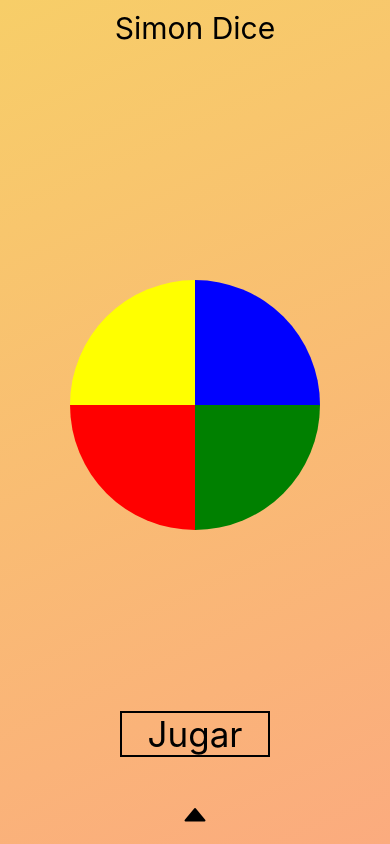
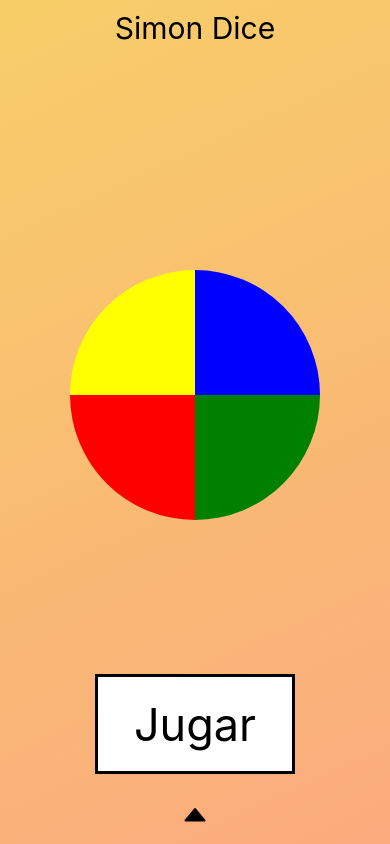
Before and after one commit to MatiasRueda/Simon, a React Native app: screen / in a window 390 px wide. Built offline with nearby package versions, Linux system fonts and the light colour scheme.

Commit message:
Mas estilos agregados

```diff
--- a/src/components/dumb/DPieza.tsx
+++ b/src/components/dumb/DPieza.tsx
@@ -32,14 +32,21 @@ export default function DPieza({ ...rest }: Parametros): JSX.Element {
     borderTopRightRadius: rest.topRight ? 125 : undefined,
     borderBottomLeftRadius: rest.bottomLeft ? 125 : undefined,
     borderBottomRightRadius: rest.bottomRight ? 125 : undefined,
-    backgroundColor: rest.elegido
-      ? aumentarBrillo(rest.color as string, 50)
-      : rest.color,
   };
 
   return (
-    <Pressable onPress={rest.press} disabled={!rest.presionable}>
-      <View style={estilo}></View>
-    </Pressable>
+    <Pressable
+      style={({ pressed }) => [
+        {
+          backgroundColor:
+            pressed || rest.elegido
+              ? aumentarBrillo(rest.color as string, 50)
+              : rest.color,
+        },
+        estilo,
+      ]}
+      onPress={rest.press}
+      disabled={!rest.presionable}
+    ></Pressable>
   );
 }
--- a/src/components/smart/SJugar.tsx
+++ b/src/components/smart/SJugar.tsx
@@ -7,12 +7,24 @@ export default function SJugar({ ...rest }: UseSimon): JSX.Element {
   };
 
   return (
-    <View style={estilos.componenteJugar}>
+    <View style={estilos.componente}>
       {!rest.jugar && (
-        <Pressable onPress={mostrarResultado}>
-          <View style={estilos.componenteJugar}>
-            <Text style={estilos.jugar}>Jugar</Text>
-          </View>
+        <Pressable
+          style={({ pressed }) => [
+            {
+              backgroundColor: pressed ? "black" : "white",
+            },
+            estilos.componenteJugar,
+          ]}
+          onPress={mostrarResultado}
+        >
+          {({ pressed }) => (
+            <Text
+              style={[{ color: pressed ? "white" : "black" }, estilos.jugar]}
+            >
+              Jugar
+            </Text>
+          )}
         </Pressable>
       )}
     </View>
@@ -21,24 +33,24 @@ export default function SJugar({ ...rest }: UseSimon): JSX.Element {
 
 const estilos = StyleSheet.create({
   componente: {
-    flex: 1,
-    justifyContent: "center",
+    height: 100,
+    width: 200,
   },
 
   texto: {
     textAlign: "center",
   },
+
   componenteJugar: {
-    height: 80,
+    height: 100,
+    width: 200,
     alignItems: "center",
     justifyContent: "center",
+    borderColor: "black",
+    borderWidth: 3,
   },
 
   jugar: {
-    textAlign: "center",
-    width: 150,
-    fontSize: 35,
-    borderWidth: 2,
-    borderColor: "black",
+    fontSize: 45,
   },
 });
--- a/src/components/smart/SMensaje.tsx
+++ b/src/components/smart/SMensaje.tsx
@@ -12,16 +12,29 @@ export default function SMensajes(): JSX.Element {
   return (
     <Fragment>
       {simonContext.mensajes && (
-        <View style={estilo.componente}>
-          <Text style={estilo.texto}>
+        <View style={estilos.componente}>
+          <Text style={estilos.texto}>
             {simonContext.mensajes.mensajeTitulo}
           </Text>
-          <Pressable onPress={volver}>
-            <View style={estilo.boton}>
-              <Text style={estilo.textoBoton}>
-                {simonContext.mensajes.mensajeBoton}
+          <Pressable
+            onPress={volver}
+            style={({ pressed }) => [
+              {
+                backgroundColor: pressed ? "black" : "white",
+              },
+              estilos.boton,
+            ]}
+          >
+            {({ pressed }) => (
+              <Text
+                style={[
+                  { color: pressed ? "white" : "black" },
+                  estilos.textoBoton,
+                ]}
+              >
+                {simonContext.mensajes?.mensajeBoton}
               </Text>
-            </View>
+            )}
           </Pressable>
         </View>
       )}
@@ -29,7 +42,7 @@ export default function SMensajes(): JSX.Element {
   );
 }
 
-const estilo = StyleSheet.create({
+const estilos = StyleSheet.create({
   componente: {
     height: "100%",
     width: "100%",
@@ -43,7 +56,6 @@ const estilo = StyleSheet.create({
     height: 80,
     width: 170,
     marginTop: 20,
-    backgroundColor: "white",
     alignItems: "center",
     justifyContent: "center",
   },
--- a/src/components/smart/SSimon.tsx
+++ b/src/components/smart/SSimon.tsx
@@ -53,6 +53,7 @@ export default function SSimon(): JSX.Element {
 const estilos = StyleSheet.create({
   componente: {
     flex: 1,
+    alignItems: "center",
     justifyContent: "center",
   },
 
--- a/src/hooks/useSimon.tsx
+++ b/src/hooks/useSimon.tsx
@@ -29,6 +29,8 @@ export default function useSimon(): UseSimon {
   const [mostrarResultado, setMostrarResultado] = useState<boolean>(false);
   const [memorizando, setMemorizando] = useState<boolean>(false);
   const [jugar, setJugar] = useState<boolean>(false);
+  const SEG_MEMORIZAR: number = 1;
+  const SEG_ENTRE_MEMORIZAR: number = 1;
 
   const empezarMostrar = () => {
     setMostrarResultado(true);
@@ -71,16 +73,15 @@ export default function useSimon(): UseSimon {
     if (!mostrarResultado && !!indiceMemorizar) {
       setTimeout(() => {
         setMostrarResultado(true);
-      }, 1000);
+      }, SEG_ENTRE_MEMORIZAR * 1000);
       return;
     }
-    const delay = 3000;
     setTimeout(() => {
       setIndiceMemorizar((prev) => {
         setMostrarResultado(false);
         return prev! + 1 === piezas.length ? 0 : prev! + 1;
       });
-    }, delay);
+    }, SEG_MEMORIZAR * 1000);
   }, [indiceMemorizar, mostrarResultado]);
 
   return {
```
